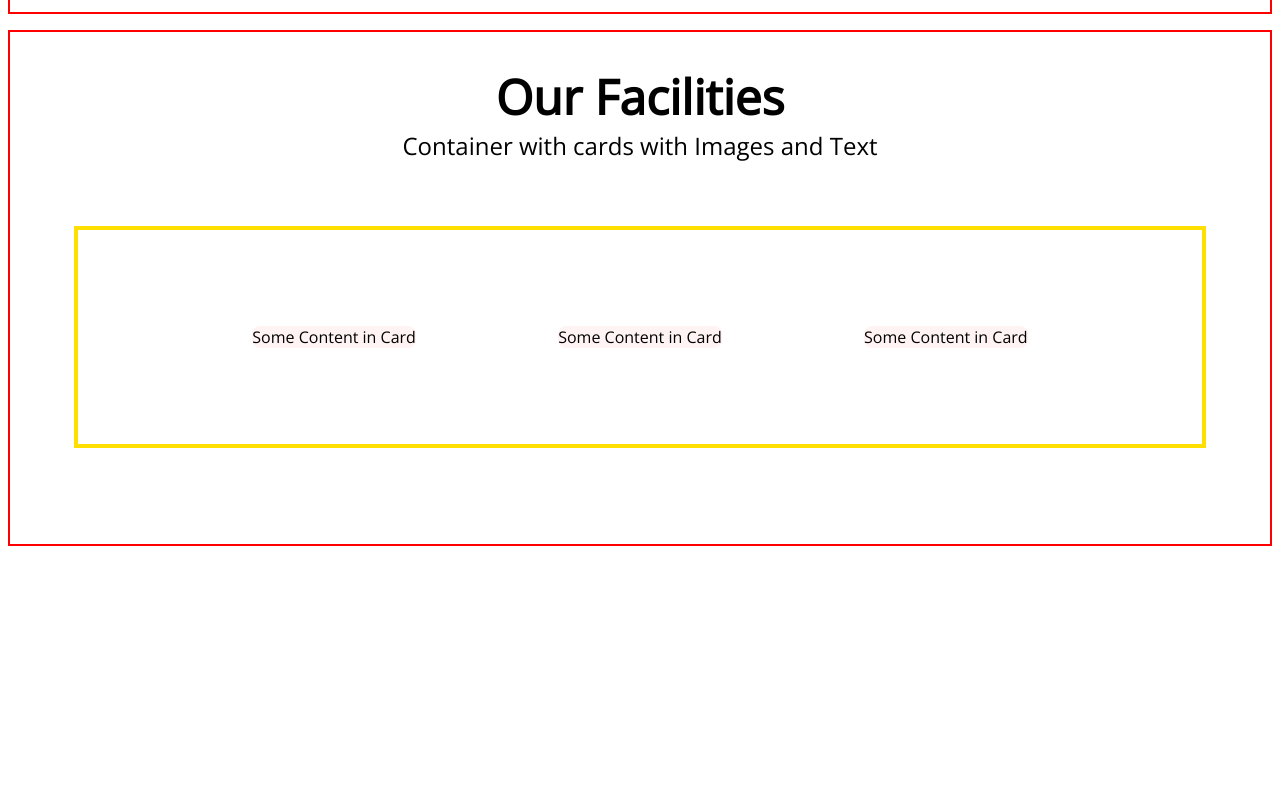
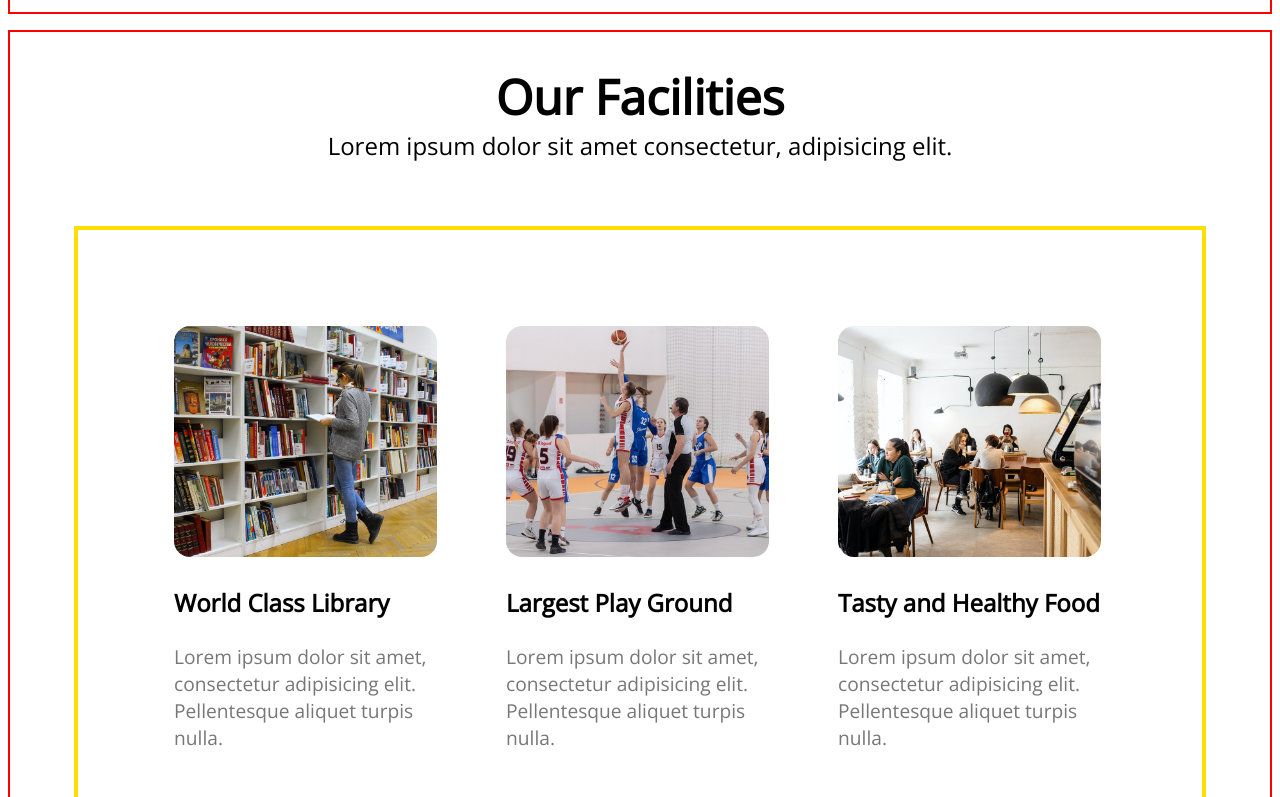
Before and after one commit to varunsr-22737/Assignment1-26MAY, a plain HTML site: page index.html in a window 1280 px wide. Shown: the part 3093-3890 px from the top of the page. Before the commit the page ends 3655 px from the top, so only its background shows below. Drawn offline with nearby package versions, Linux system fonts and the light colour scheme.

Commit message:
Cards with Image and Text added.

```diff
--- a/index.css
+++ b/index.css
@@ -48,9 +48,7 @@ body {
 }
 
 .card {
-  background: #fff3f3;
   margin: 2em;
-  border-radius: 0.5em;
   text-align: center;
 }
 
@@ -60,19 +58,13 @@ body {
 }
 
 .card-text {
+  color: #777777;
   padding: 1em;
   margin: 1em;
 }
 
 .card-image {
   border-radius: 1em;
-}
-
-.item {
-  display: flex;
-  align-items: center;
-  padding: 1em;
-  margin: 0.5em;
 }
 
 .hero {
@@ -88,6 +80,34 @@ body {
   font-size: 3em;
 }
 
+.item {
+  display: flex;
+  align-items: center;
+  padding: 1em;
+  margin: 0.5em;
+}
+
+.img-text {
+  text-align: left;
+}
+
+.img-text > img{
+  width: 98%;
+}
+
+.img-text > h5 {
+  /* border: 1px solid red; */
+  margin: 0%;
+  padding: 1em 0 1em 0;  /* t r b l */
+}
+
+.img-text > p {
+  /* border: 1px solid red; */
+  font-weight: lighter;
+  font-size: 1.2em;
+  padding: 0%;
+  margin: 0%;
+}
 
 /* .hero-button {
   text-decoration: none;
@@ -119,6 +139,11 @@ body {
   text-align: center;
   font-weight: lighter;
   font-size: 1.5em;
+}
+
+.text-card {
+  background: #fff3f3;
+  border-radius: 0.5em;
 }
 
 .right {
--- a/index.html
+++ b/index.html
@@ -53,7 +53,7 @@
                 <!-- Card Container - Common -->
                 <div class="card-flex-container">
                     <!-- 3 cards - common -->
-                    <div class="card">
+                    <div class="card text-card">
                         <h5 class="card-title">
                             Intermediate
                         </h5>
@@ -61,7 +61,7 @@
                             Lorem ipsum dolor sit amet consectetur adipisicing elit. Asperiores quaerat repellendus quo, dolorum quam vel molestiae cupiditate veritatis maxime aliquam recusandae nobis quae quidem eius explicabo nostrum assumenda eos numquam!
                         </p>
                     </div>
-                    <div class="card">
+                    <div class="card text-card">
                         <h5 class="card-title">
                             Degree
                         </h5>
@@ -69,7 +69,7 @@
                             Lorem ipsum dolor sit amet consectetur adipisicing elit. Asperiores quaerat repellendus quo, dolorum quam vel molestiae cupiditate veritatis maxime aliquam recusandae nobis quae quidem eius explicabo nostrum assumenda eos numquam!
                         </p>
                     </div>
-                    <div class="card">
+                    <div class="card text-card">
                         <h5 class="card-title">
                             Post Graduation
                         </h5>
@@ -96,13 +96,13 @@
                 <!-- Card Container - Common -->
                 <div class="card-flex-container">
                     <!-- 3 cards - common -->
-                    <div class="card">
+                    <div class="card img-card">
                         <img src="./assets/london.png" alt="london" class="card-image">
                     </div>
-                    <div class="card">
+                    <div class="card img-card">
                         <img src="./assets/newyork.png" alt="newyork" class="card-image">
                     </div>
-                    <div class="card">
+                    <div class="card img-card">
                         <img src="./assets/washington.png" alt="washington" class="card-image">
                     </div>
                 </div>
@@ -119,15 +119,35 @@
                 </div>
                 <!-- sub-heading - Common -->
                 <div class="sub-heading">
-                    Container with cards with Images and Text
-                    <!-- Lorem ipsum dolor sit amet consectetur, adipisicing elit. -->
+                    Lorem ipsum dolor sit amet consectetur, adipisicing elit.
                 </div>
                 <!-- Card Container - Common -->
                 <div class="card-flex-container">
                     <!-- 3 cards - common -->
-                    <div class="card">Some Content in Card</div>
-                    <div class="card">Some Content in Card</div>
-                    <div class="card">Some Content in Card</div>
+                    <div class="card img-text">
+                        <img src="./assets/library.png" alt="library" class="card-image">
+                        <h5 class="card-title">World Class Library</h5>
+                        <p class="card-text">
+                            Lorem ipsum dolor sit amet, consectetur adipisicing elit.
+                            Pellentesque aliquet turpis nulla.
+                        </p>
+                    </div>
+                    <div class="card img-text">
+                        <img src="./assets/basketball.png" alt="basketball" class="card-image">
+                        <h5 class="card-title">Largest Play Ground</h5>
+                        <p class="card-text">
+                            Lorem ipsum dolor sit amet, consectetur adipisicing elit.
+                            Pellentesque aliquet turpis nulla.
+                        </p>
+                    </div>
+                    <div class="card img-text">
+                        <img src="./assets/cafeteria.png" alt="cafeteria" class="card-image">
+                        <h5 class="card-title">Tasty and Healthy Food</h5>
+                        <p class="card-text">
+                            Lorem ipsum dolor sit amet, consectetur adipisicing elit.
+                            Pellentesque aliquet turpis nulla.
+                        </p>
+                    </div>
                 </div>
             </div>
         </div>
```
